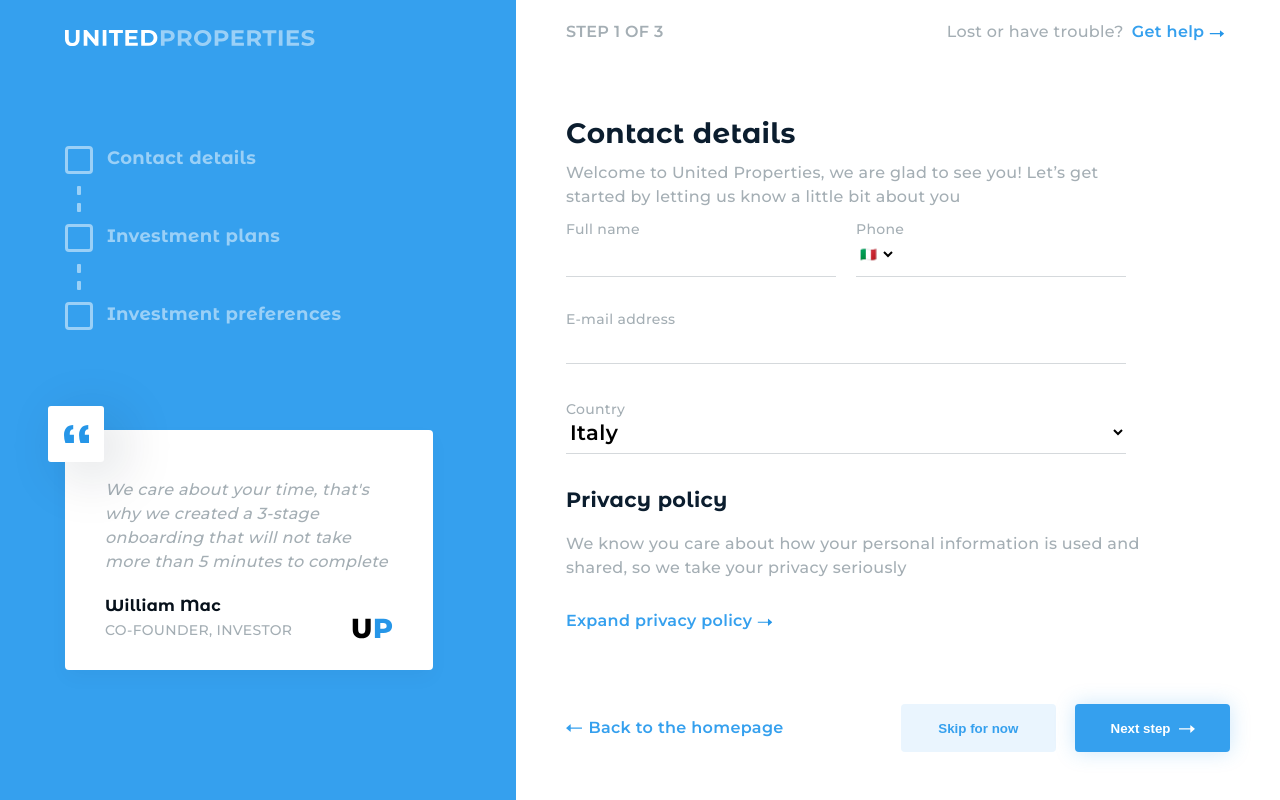
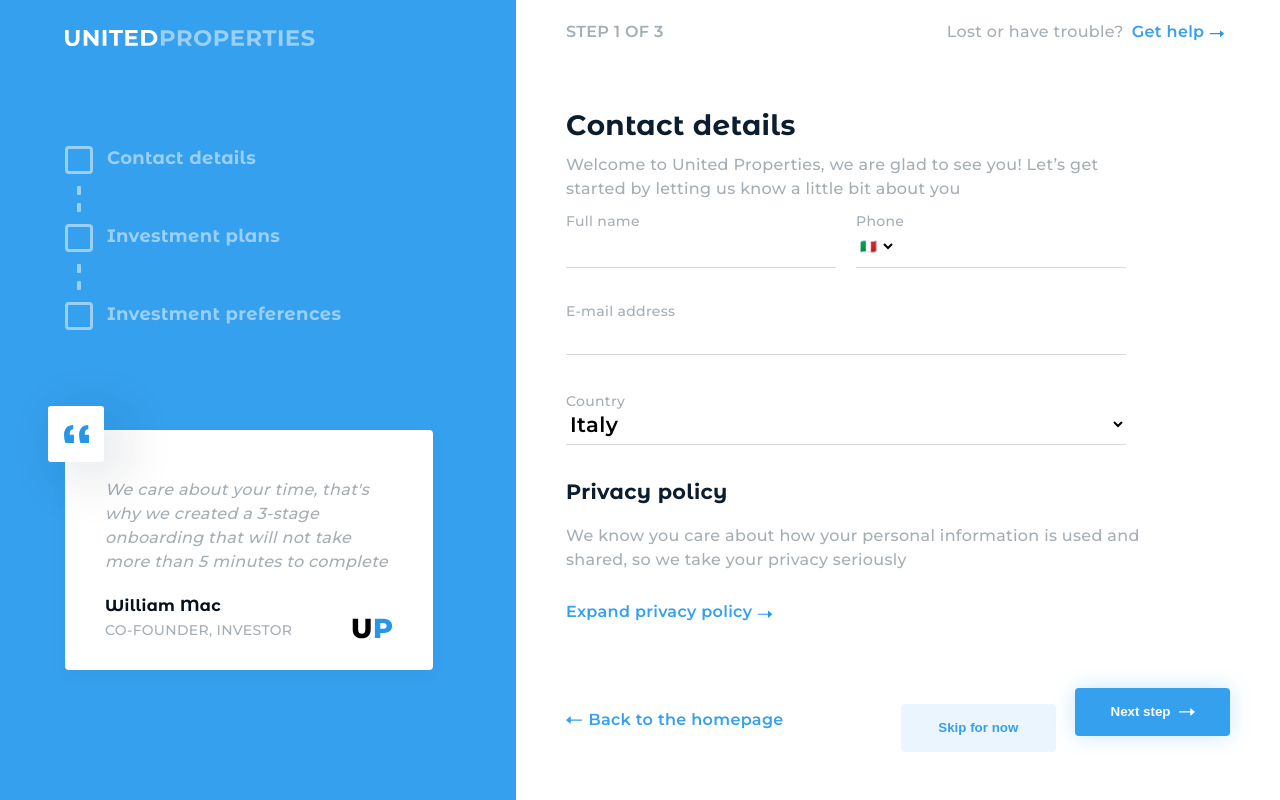
Before and after one commit to cavaglieridomenico/user-onboarding, a React (Create React App) app: page / in a window 1280 px wide. Built offline with nearby package versions, Linux system fonts and the light colour scheme.

Commit message:
[FIXED] Button in Footer
The whole button is a link not just the text.

```diff
--- a/src/components/Footer.js
+++ b/src/components/Footer.js
@@ -12,9 +12,10 @@ const Footer = ({ homePage, nextPage }) => {
         <p>Back to the homepage</p>
       </Link>
       <div className='btn-container'>
-        <button className='btn btn-primary50'>
-          <Link to={nextPage}>Skip for now</Link>
-        </button>
+        <Link to={nextPage}>
+          <button className='btn btn-primary50'>Skip for now</button>
+        </Link>
+
         <button className='btn btn-primary'>
           Next step
           <img src={arrow_right_W} alt='arrow-icon' />
```
